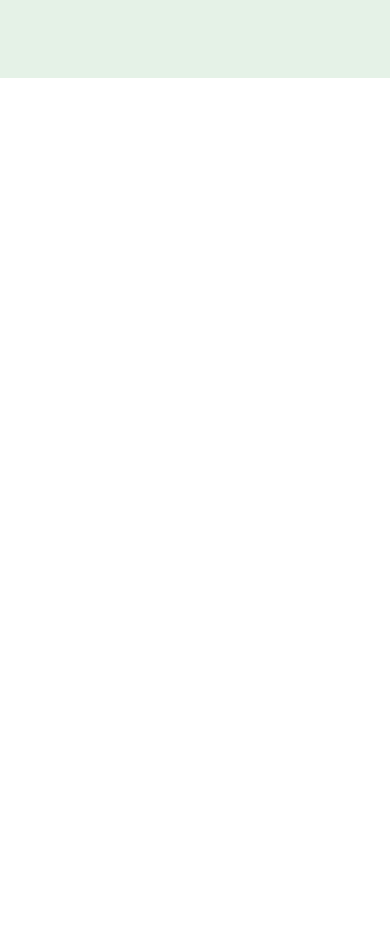
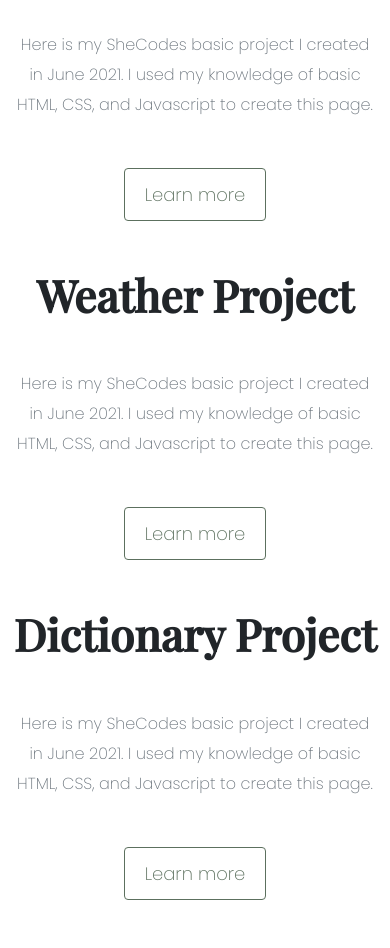
Before and after one commit to jesshuynh/Portfolio-Project, a plain HTML site: page index.html in a window 390 px wide. Shown: the part 707-1655 px from the top of the page. Before the commit the page ends 844 px from the top, so only its background shows below. Drawn offline with nearby package versions, Linux system fonts and the light colour scheme.

Commit message:
Integrated homepage content design

```diff
--- a/index.html
+++ b/index.html
@@ -37,5 +37,64 @@
       </h2>
       <a href="about.html#contact" class="btn-link">Contact me</a>
     </div>
+    <p class="text-center m-5">Featured projects I created</p>
+    <div class="container">
+      <div class="row mb-5">
+        <div class="col d-none d-lg-block">
+          <img src="images/yogurt.png" class="img-fluid" alt="yogurt project" />
+        </div>
+        <div class="col">
+          <div class="project-description">
+            <h2 class="mb-5">Sparkling Water Project</h2>
+            <p class="mb-5 text-muted">
+              Here is my SheCodes basic project I created in June 2021. I used
+              my knowledge of basic HTML, CSS, and Javascript to create this
+              page.
+            </p>
+            <a href="" class="btn btn-outline">Learn more</a>
+          </div>
+        </div>
+      </div>
+      <div class="row mb-5">
+        <div class="col">
+          <div class="project-description">
+            <h2 class="mb-5">Weather Project</h2>
+            <p class="mb-5 text-muted">
+              Here is my SheCodes basic project I created in June 2021. I used
+              my knowledge of basic HTML, CSS, and Javascript to create this
+              page.
+            </p>
+            <a href="" class="btn btn-outline">Learn more</a>
+          </div>
+        </div>
+        <div class="col d-none d-lg-block">
+          <img
+            src="images/weather.png"
+            class="img-fluid"
+            alt="yogurt project"
+          />
+        </div>
+      </div>
+      <div class="row mb-5">
+        <div class="col d-none d-lg-block">
+          <img
+            src="images/dictionary.png"
+            class="img-fluid"
+            alt="yogurt project"
+          />
+        </div>
+        <div class="col">
+          <div class="project-description">
+            <h2 class="mb-5">Dictionary Project</h2>
+            <p class="mb-5 text-muted">
+              Here is my SheCodes basic project I created in June 2021. I used
+              my knowledge of basic HTML, CSS, and Javascript to create this
+              page.
+            </p>
+            <a href="" class="btn btn-outline">Learn more</a>
+          </div>
+        </div>
+      </div>
+    </div>
   </body>
 </html>
--- a/style/portfolio.css
+++ b/style/portfolio.css
@@ -10,13 +10,22 @@ body {
 h1 {
   font-family: var(--heading-font-family);
   font-weight: normal;
+  line-height: 1.5;
 }
 h3 {
   font-weight: normal;
 }
 h2 {
   font-weight: 700;
+  font-size: 64px;
+  font-family: var(--heading-font-family);
 }
+p {
+  font-weight: normal;
+  font-size: 16px;
+  line-height: 30px;
+}
+
 .hero {
   background: var(--primary-bg-color);
   text-align: center;
@@ -47,3 +56,41 @@ h2 {
   padding: 12px 20px;
   text-decoration: none;
 }
+
+.btn-outline {
+  border-radius: 4px;
+  font-size: 18px;
+  line-height: 27px;
+  padding: 12px 20px;
+  text-decoration: none;
+  color: var(--primary-button-color);
+  border: 1px solid var(--primary-button-color);
+}
+.project-description {
+  padding: 120px 60px;
+}
+@media (max-width: 960px) {
+  .project-description {
+    padding: 0;
+    text-align: center;
+  }
+  h1 {
+    font-size: 44px;
+    line-height: 2;
+  }
+  h2 {
+    font-size: 44px;
+  }
+  .hero h1 {
+    font-size: 44px;
+    line-height: 2;
+  }
+  .hero h2 {
+    font-size: 24px;
+    line-height: 1.5;
+  }
+
+  .hero {
+    padding: 80px 20px;
+  }
+}
```
Also changed, not shown: images/dictionary.png (added), images/swproject.PNG (added), images/weather.png (added), images/yogurt.png (added).
